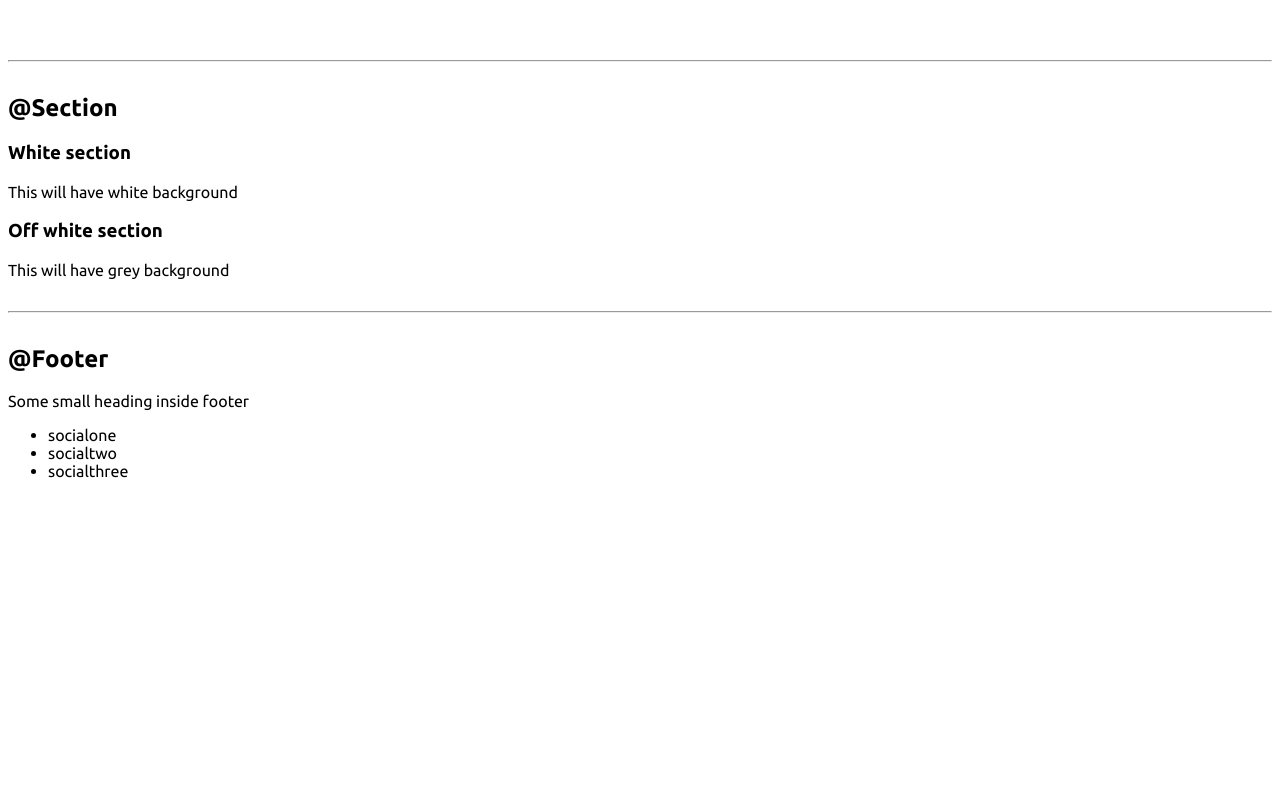
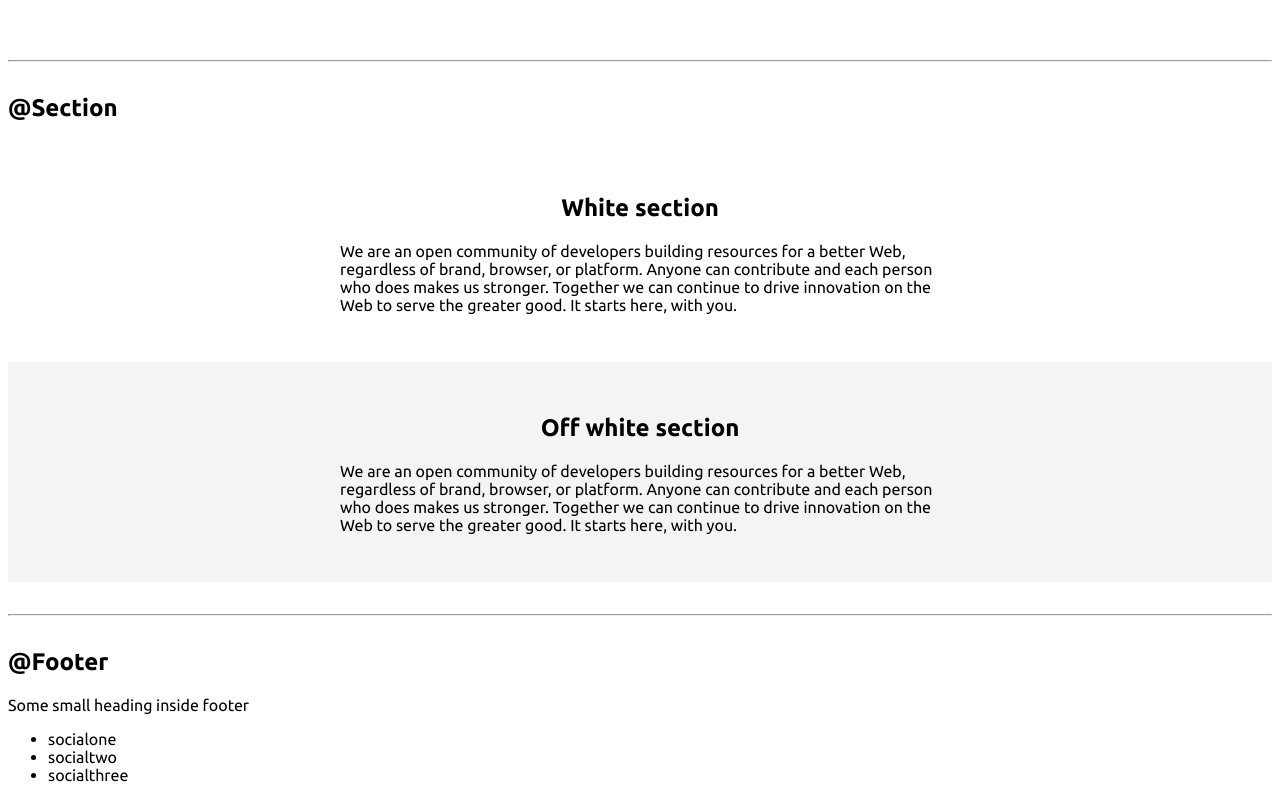
Before and after one commit to KarthikRaju391/neogcamp-html-css, a plain HTML site: page index.html in a window 1280 px wide. Shown: the part 1891-2691 px from the top of the page. Before the commit the page ends 2387 px from the top, so only its background shows below. Drawn offline with Linux system fonts and the light colour scheme.

Commit message:
sections

```diff
--- a/index.html
+++ b/index.html
@@ -104,14 +104,18 @@
 
     <h2>@Section</h2>
 
-    <section>
-        <h3>White section</h3>
-        <p>This will have white background</p>
+    <section class="section">
+        <div class="container container-center">
+            <h1>White section</h1>
+            <p>We are an open community of developers building resources for a better Web, regardless of brand, browser, or platform. Anyone can contribute and each person who does makes us stronger. Together we can continue to drive innovation on the Web to serve the greater good. It starts here, with you.</p>
+        </div>
     </section>
 
-    <section>
-        <h3>Off white section</h3>
-        <p>This will have grey background</p>
+    <section class="section ow">
+        <div class="container container-center">
+            <h1>Off white section</h1>
+            <p>We are an open community of developers building resources for a better Web, regardless of brand, browser, or platform. Anyone can contribute and each person who does makes us stronger. Together we can continue to drive innovation on the Web to serve the greater good. It starts here, with you.</p>
+        </div>
     </section>
 
     <hr>
--- a/styles.css
+++ b/styles.css
@@ -3,6 +3,7 @@
 :root {
 	--primary-color: #f33a3a;
 	--dark-gray: #71717a;
+	--off-white: #f3f4f6;
 }
 
 body {
@@ -99,3 +100,16 @@ hr {
 .hero .hero-heading .heading-intensified {
 	color: var(--primary-color);
 }
+
+/* section */
+.section {
+	padding: 2rem;
+}
+
+.section h1 {
+	text-align: center;
+}
+
+.ow {
+	background-color: var(--off-white);
+}
```
